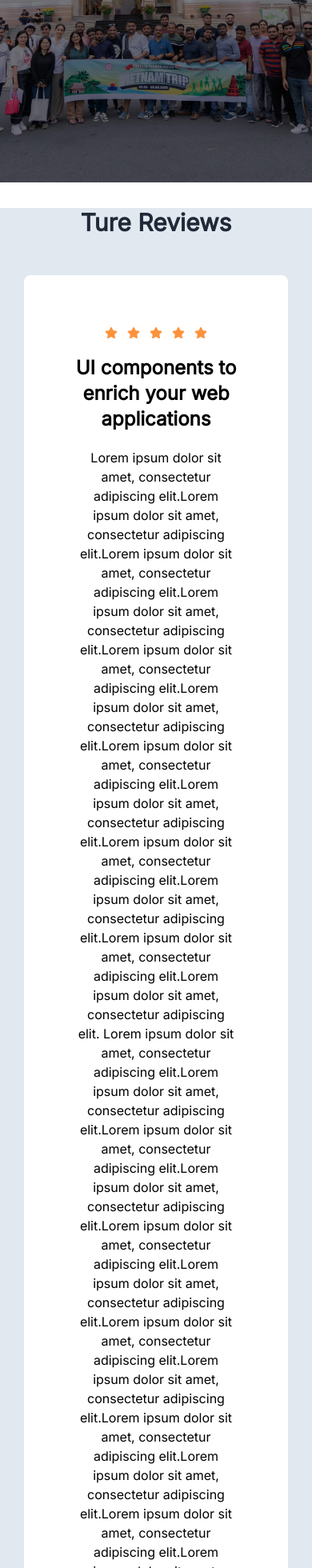
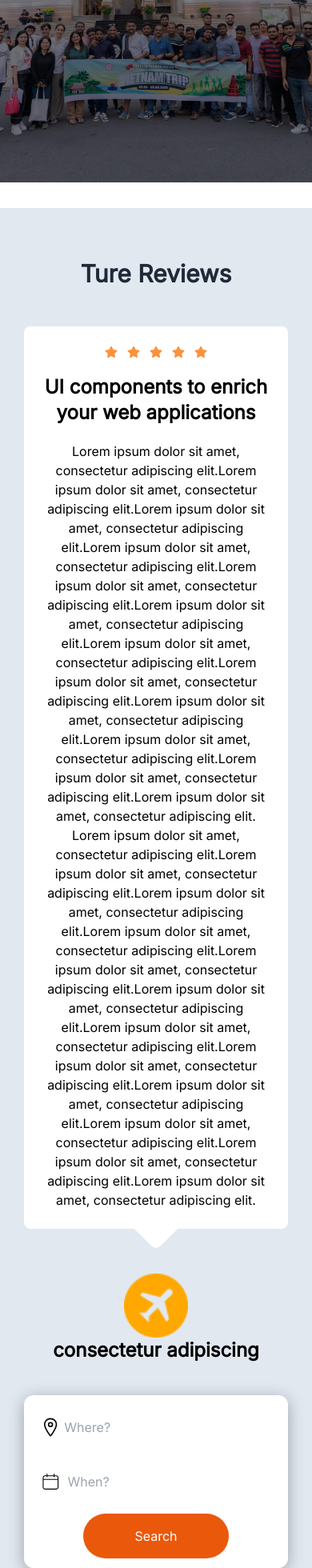
Before and after one commit to shiamto/travle, a Next.js app: page / in a window 390 px wide. Shown: the part 3962-5922 px from the top of the page at 80% size. Built offline with nearby package versions, Linux system fonts and the light colour scheme; a web font is replaced by a local one.

Commit message:
added search style

```diff
--- a/app/components/frontend/home/reviews.js
+++ b/app/components/frontend/home/reviews.js
@@ -1,6 +1,6 @@
 "use client"
 import Image from 'next/image';
-import React from 'react'
+import React, { useState } from 'react'
 import { FaStar } from "react-icons/fa";
 import { Swiper, SwiperSlide } from 'swiper/react';
 import "swiper/css";
@@ -15,10 +15,11 @@ import { CiCalendar } from "react-icons/ci";
 
 
 const Reviews = () => {
+    const [open, setOpen] = useState(false)
     return (
         <div className=' bg-slate-200'>
             <div className='container p-16'>
-                <h1 className="text-3xl text-center font-semibold text-gray-800">Ture Reviews</h1>
+                <h1 className="text-3xl text-center font-semibold text-gray-800 pt-16 md:pt-0">Ture Reviews</h1>
                 <div className='mt-12 pb-10'>
                     <Swiper
                         slidesPerView={1}
@@ -36,7 +37,7 @@ const Reviews = () => {
 
                         {
                             Array.from({ length: 4 }).map((_, index) => <SwiperSlide key={index}>
-                                <div className='bg-white p-16 text-center space-y-5 relative rounded-lg'>
+                                <div className='bg-white p-6 md:p-16 text-center space-y-5 relative rounded-lg'>
                                     <div className='flex justify-center'>
                                         <div className='flex items-center gap-3 text-orange-400 mx-auto '>
                                             <FaStar />
@@ -64,16 +65,41 @@ const Reviews = () => {
                 </div>
             </div>
             <div className='container'>
-                <div className='flex flex-col space-y-3 md:space-y-0 md:flex-row gap-6 justify-center items-center bg-white p-3 rounded-full shadow-[0px_4px_20px_0px_rgba(0,0,0,0.3)]'>
-                    <div className='flex items-center w-full'>
+                <div className='flex flex-col space-y-3 md:space-y-0 md:flex-row justify-center items-center bg-white p-3 rounded-xl md:rounded-full shadow-[0px_4px_20px_0px_rgba(0,0,0,0.3)]'>
+                    <div className='flex items-center w-full group rounded-xl md:rounded-l-full  md:border-r-2 border-stone-300 hover:bg-slate-200'>
                         <IoLocationOutline className='text-3xl ml-2 mr-1' />
-                        <input placeholder='Where?' className='w-full py-4 outline-none border-r-2 border-stone-300' type="text" />
+                        <input placeholder='Where?' className='w-full py-4 group-hover:bg-slate-200 rounded-xl md:rounded-none outline-none' type="text" />
                     </div>
-                    <div className='flex items-center w-full'>
+                    <div onClick={() => setOpen(!open)} className='flex items-center w-full hover:bg-slate-200 group pl-3 mr-2 rounded-xl md:rounded-none relative'>
 
                         <CiCalendar className='text-3xl mr-2' />
-                        <input className='w-full py-4 outline-none' type="date" placeholder='When?' />
+                        <input className='w-full py-4 outline-none rounded-xl md:rounded-none group-hover:bg-slate-200' type="text" placeholder='When?' />
 
+                    { open && <div className='absolute left-0 rounded-lg top-[calc(100%+10px)] z-30 bg-white p-6'>
+                        <div className='grid grid-cols-3 gap-4 w-60 md:w-96 lg:w-full'>
+                            <div className='space-y-3'>
+
+                                <h1 className='date'>January 2022</h1>
+                                <h1 className='date'>January 2022</h1>
+                                <h1 className='date'>January 2022</h1>
+                                <h1 className='date'>January 2022</h1>
+                            </div>
+                            <div className='space-y-3'>
+
+                                <h1 className='date'>January 2022</h1>
+                                <h1 className='date'>January 2022</h1>
+                                <h1 className='date'>January 2022</h1>
+                                <h1 className='date'>January 2022</h1>
+                            </div>
+                            <div className='space-y-3'>
+
+                                <h1 className='date'>January 2022</h1>
+                                <h1 className='date'>January 2022</h1>
+                                <h1 className='date'>January 2022</h1>
+                                <h1 className='date'>January 2022</h1>
+                            </div>
+                        </div>
+                    </div>}
                     </div>
                     <button className='py-4 px-16 bg-orange-600 text-white rounded-full'>Search</button>
                 </div>
--- a/app/styles/app.scss
+++ b/app/styles/app.scss
@@ -185,3 +185,7 @@ body {
 .ant-modal-header {
   @apply text-gray-700 mb-4 #{!important};
 }
+
+.date {
+  @apply border-2 px-2 py-1 rounded-md text-sm md:text-base
+}
```
